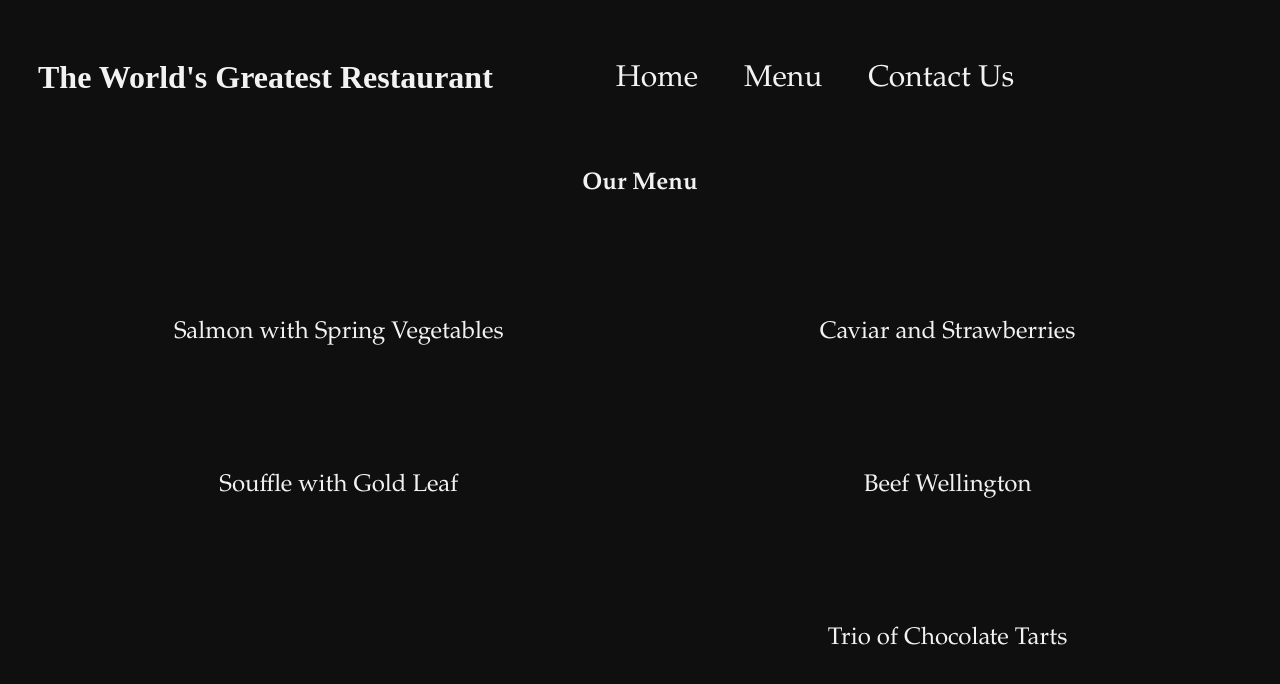
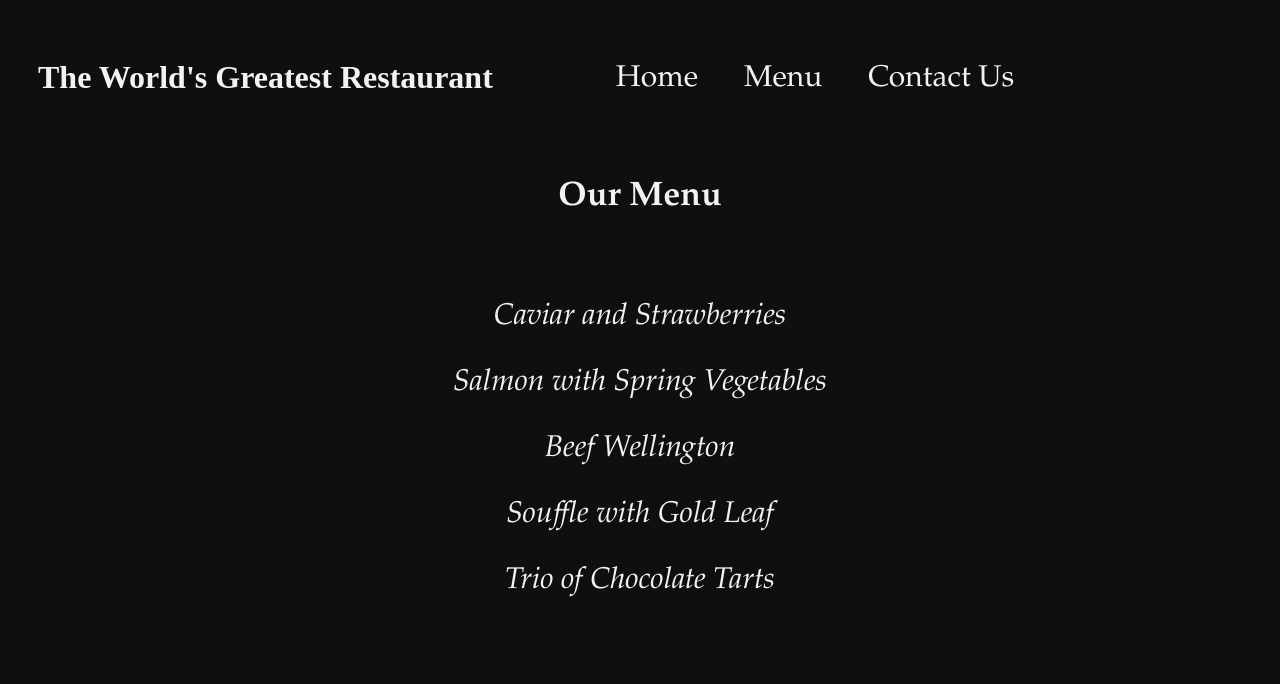
Before and after one commit to evaveskova/webpack_restaurant_page, a website built with webpack: page dist/index.html in a window 1280 px wide. Both pictures are taken after a click on the link "Menu". Shown: the top 684 px of the page. Built offline with nearby package versions, Linux system fonts and the light colour scheme.

Commit message:
change homePage to module, create homecontainer div and add additional styling

```diff
--- a/src/contact.js
+++ b/src/contact.js
@@ -5,6 +5,7 @@ const contactPage = (() => {
   src.innerHTML = "";
 
   const contactContainer = document.createElement('DIV');
+  contactContainer.classList.add('contact-container');
   src.appendChild(contactContainer);
 
   const contactHeader = document.createElement('H2');
--- a/src/home.js
+++ b/src/home.js
@@ -1,20 +1,24 @@
 import "./style.css"
 
-function homePage() {
-  let img = document.createElement("img");
+const homePage =(() => {
+  const src = document.getElementById("content");
+  src.innerHTML = "";
+
+  const homeContainer = document.createElement('DIV');
+  homeContainer.classList.add('home-container');
+  src.appendChild(homeContainer);
+
+  const img = document.createElement("img");
   img.src = "../src/assets/food_plate.jpg";
-  let src = document.getElementById("content");
-  src.innerHTML = "";
-  src.appendChild(img);
+  homeContainer.appendChild(img);
 
-  let description = document.createElement("p");
+  const description = document.createElement("p");
   description.textContent = `Do you like food? Great! Because we have lots of it.
   That's because we're a restaurant, and restaurants serve food.
   We've been around since 1202, starting out as a small pub that serves
   sheep's intenstines, to a renowed, 5-star establishment with
   delightful, overpriced, tiny food. Enjoy!`;
-  document.getElementById("content").appendChild(description);
-  console.log("home");
-};
+  homeContainer.appendChild(description);
+})
 
 export default homePage;
--- a/src/menu.js
+++ b/src/menu.js
@@ -5,6 +5,7 @@ const menuPage = (() => {
   src.innerHTML = "";
 
   const menuContainer = document.createElement('DIV');
+  menuContainer.classList.add('menu-container');
   src.appendChild(menuContainer);
 
   const menuHeader = document.createElement('H2');
--- a/src/style.css
+++ b/src/style.css
@@ -4,7 +4,6 @@ body {
 }
 
 #content {
-  display: block;
   font-family: "Palatino Linotype", "Book Antiqua", Palatino, serif;
   text-align: center;
   width: 100%;
@@ -29,6 +28,34 @@ body {
   background-color: red;
 }
 
+.home-container {
+  display: block;
+}
+
+.home-container p {
+    text-align: center;
+    float: right;
+    width: 45%;
+    font-size: 24px;
+    margin-top: 100px;
+    padding-right: 40px;
+}
+
+.menu-container p {
+  font-size: 30px;
+  font-style: italic;
+}
+
+.contact-container p {
+  font-size: 30px;
+  font-style: italic;
+}
+
+h2 {
+  font-size: 34px;
+  margin-bottom: 80px;
+}
+
 h1 {
 padding-right: 100px;
 }
@@ -42,12 +69,3 @@ img {
   bottom: 0;
   float: left;
 }
-
-p {
-  text-align: center;
-  float: right;
-  width: 45%;
-  font-size: 24px;
-  margin-top: 100px;
-  padding-right: 40px;
-}
```
Also changed, not shown: dist/main.js.
